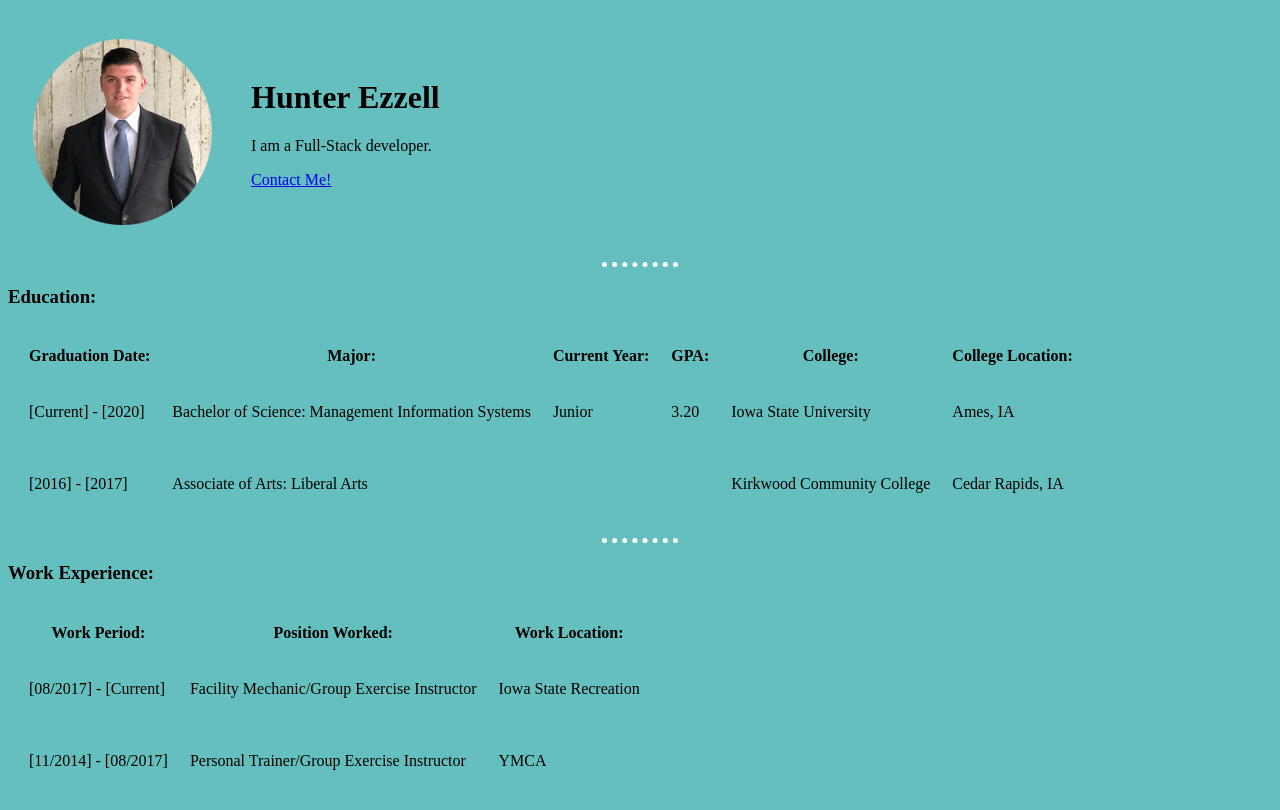
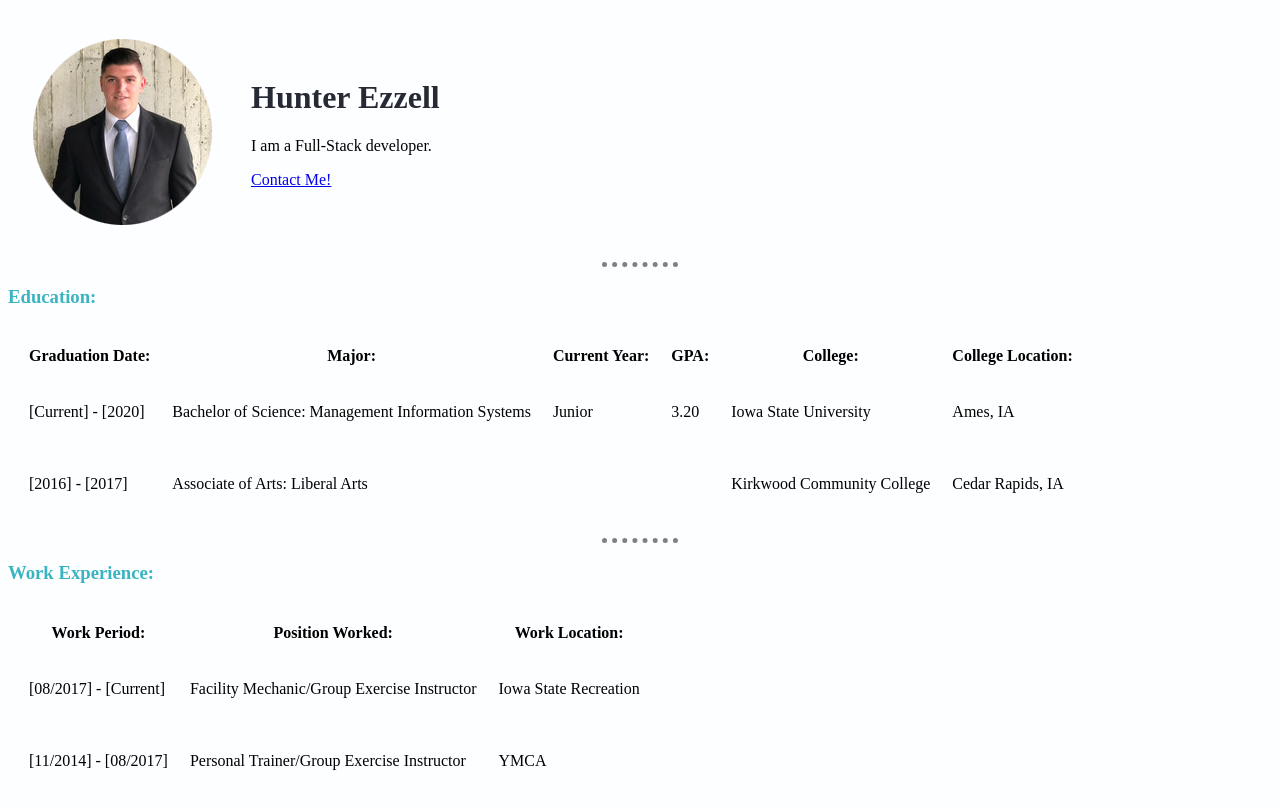
Before and after one commit to OdinsCoding/CV, a plain HTML site: page index.html in a window 1280 px wide. Shown: the top 810 px of the page. Drawn offline with Linux system fonts and the light colour scheme.

Commit message:
css modifications and colors

```diff
--- a/CSS/index.css
+++ b/CSS/index.css
@@ -1,12 +1,21 @@
 body {
-    background-color: #66bfbf;
+    background-color: #fdfeff;
 }
 
 hr {
     /* background-color: white; */
     border-style: none;
     border-top-style: dotted;
-    border-color: white;
+    border-color: grey;
     border-width: 5px;
     width: 6%;
 }
+
+h1 {
+    color: #252a34;
+
+}
+
+h3 {
+    color: #3bb4c1;
+}
```
